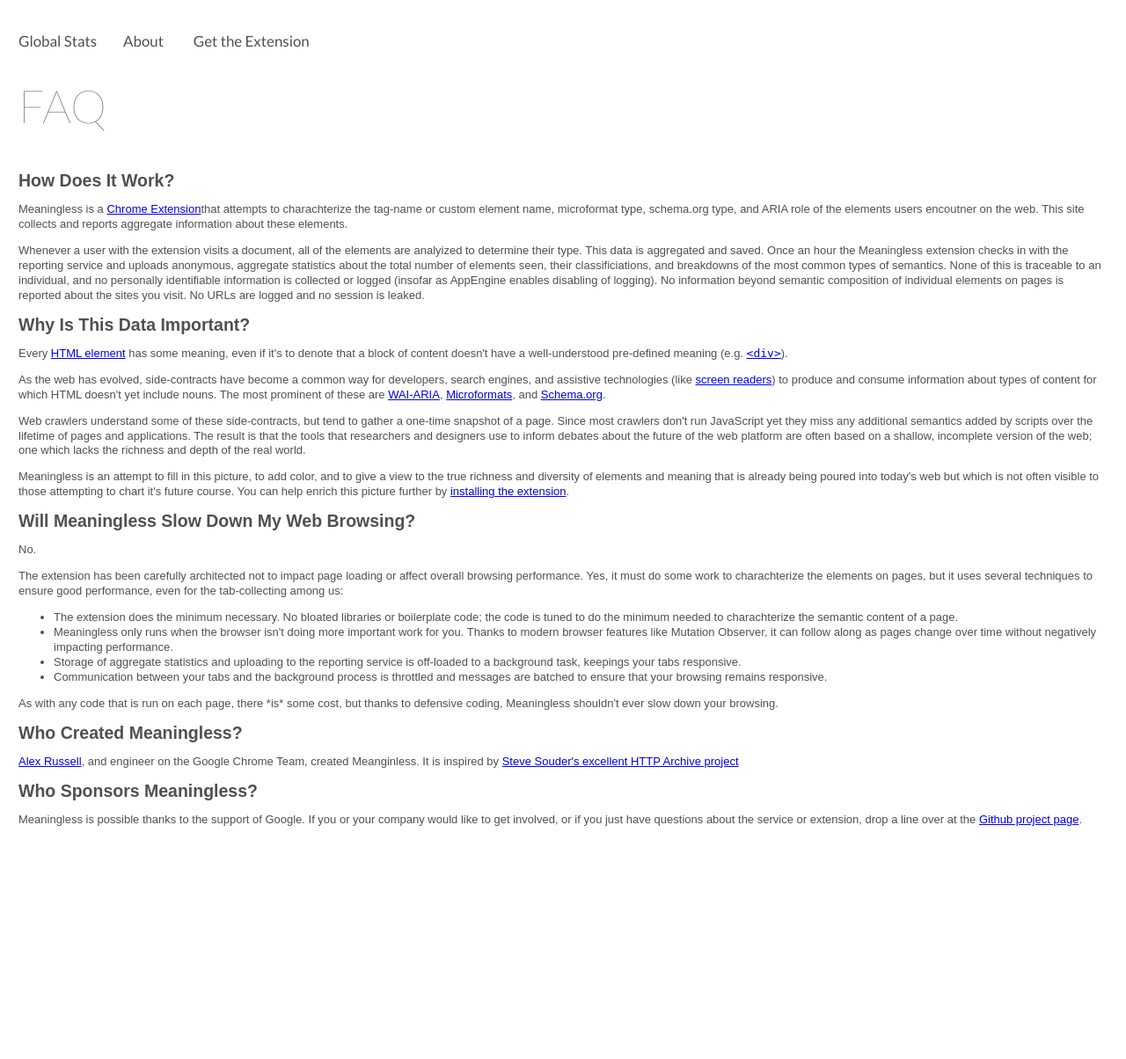
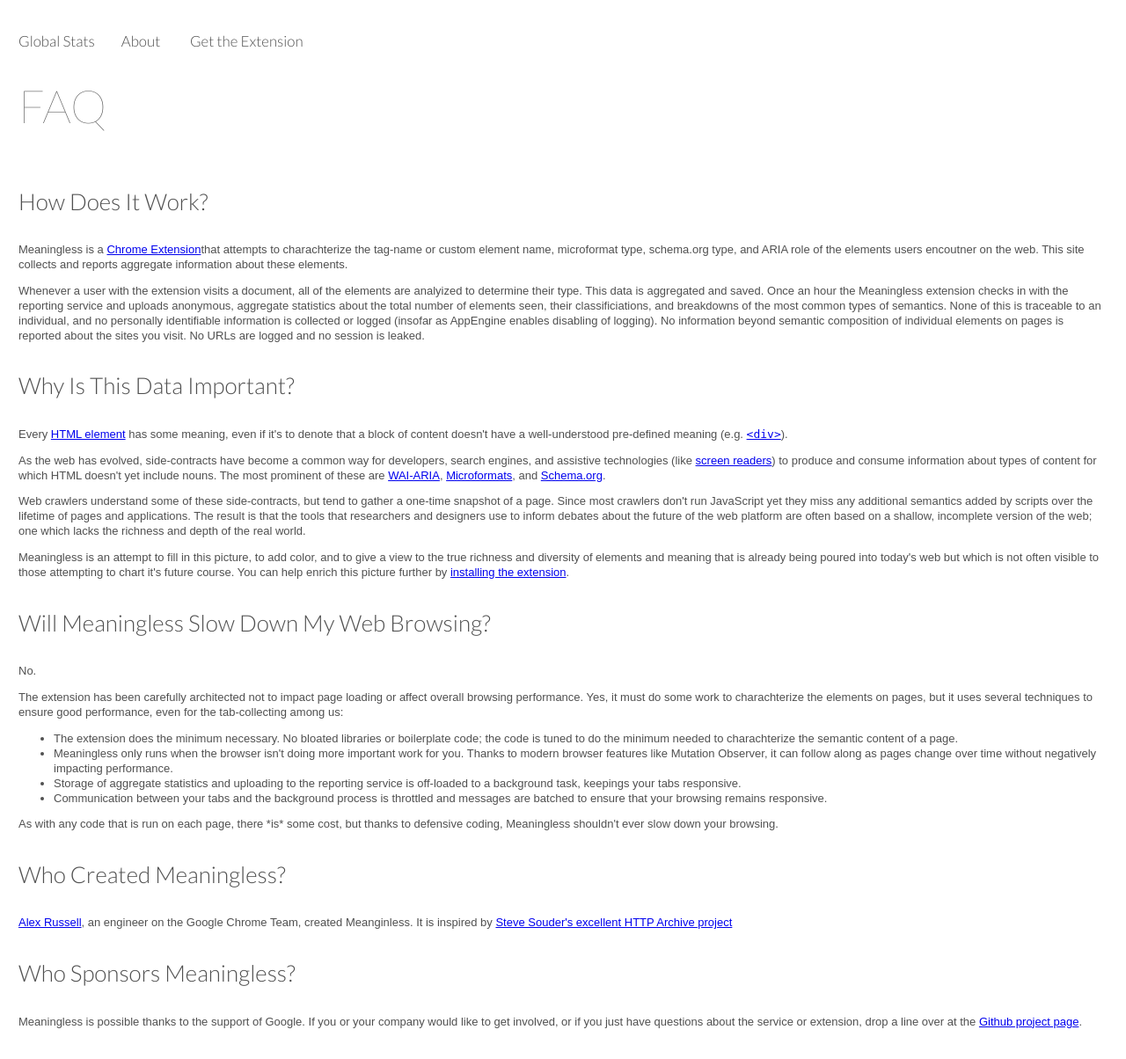
Before and after one commit to slightlyoff/meaningless, a Python web app: template reporting/meaningless-stats/templates/about.html in a window 1280 px wide. Shown: the whole page at 88% size. Before the commit the page ends 939 px from the top, so only its background shows below. Run offline with Jinja, Linux system fonts and the light colour scheme; the template is opened without the code that fills it, so the values that code supplies are empty.

Commit message:
Cleaner L&F, typos, and navigation.

```diff
--- a/reporting/meaningless-stats/static/main.css
+++ b/reporting/meaningless-stats/static/main.css
@@ -25,7 +25,7 @@ nav > ul {
 }
 
 nav > ul > li {
-  font: 400 1.3em/1.5em "Lato";
+  font: 300 1.3em/1.5em "Lato";
   float: left;
   vertical-align: baseline;
   padding: 0 1em;
@@ -61,6 +61,10 @@ body {
   padding: 1em;
 }
 
+body > main > h2 {
+  font: 300 2em/2em "Lato";
+}
+
 table.numberdata > tbody > tr > td:nth-child(n+2) {
   text-align: right;
   font-family: Consolas, monospace;
--- a/reporting/meaningless-stats/templates/about.html
+++ b/reporting/meaningless-stats/templates/about.html
@@ -3,13 +3,13 @@
 {% block title %}<h1>FAQ</h1>{% endblock %}
 
 {% block main %}
-<h2>How Does It Work?</h2>
+<h2><a id="how">How Does It Work?</a></h2>
 
 <p>Meaningless is a <a href="https://chrome.google.com/webstore/detail/meaningless/gmmhpelpfhlofjjolcegdddjadkmincn">Chrome Extension</a>that attempts to charachterize the tag-name or custom element name, microformat type, schema.org type, and ARIA role of the elements users encoutner on the web. This site collects and reports aggregate information about these elements.</p>
 
 <p>Whenever a user with the extension visits a document, all of the elements are analyized to determine their type. This data is aggregated and saved. Once an hour the Meaningless extension checks in with the reporting service and uploads anonymous, aggregate statistics about the total number of elements seen, their classificiations, and breakdowns of the most common types of semantics. None of this is traceable to an individual, and no personally identifiable information is collected or logged (insofar as AppEngine enables disabling of logging). No information beyond semantic composition of individual elements on pages is reported about the sites you visit. No URLs are logged and no session is leaked.</p>
 
-<h2>Why Is This Data Important?</h2>
+<h2><a id="why">Why Is This Data Important?</a></h2>
 
 <p>Every <a href="https://developer.mozilla.org/en-US/docs/HTML/Element">HTML element</a> has some meaning, even if it's to denote that a block of content doesn't have a well-understood pre-defined meaning (e.g. <a href="https://developer.mozilla.org/en-US/docs/HTML/Element/div"><code>&lt;div&gt;</code></a>).</p>
 
@@ -19,7 +19,7 @@
 
 <p>Meaningless is an attempt to fill in this picture, to add color, and to give a view to the true richness and diversity of elements and meaning that is already being poured into today's web but which is not often visible to those attempting to chart it's future course. You can help enrich this picture further by <a href="https://chrome.google.com/webstore/detail/meaningless/gmmhpelpfhlofjjolcegdddjadkmincn">installing the extension</a>.</p>
 
-<h2>Will Meaningless Slow Down My Web Browsing?</h2>
+<h2><a id="slow">Will Meaningless Slow Down My Web Browsing?</a></h2>
 
 <p>No.</p>
 
@@ -38,11 +38,11 @@ even for the tab-collecting among us:</p>
 <p>As with any code that is run on each page, there *is* some cost, but thanks to
 defensive coding, Meaningless shouldn't ever slow down your browsing.</p>
 
-<h2>Who Created Meaningless?</h2>
+<h2><a id="who">Who Created Meaningless?</a></h2>
 
-<p><a href="http://infrequently.org">Alex Russell</a>, and engineer on the Google Chrome Team, created Meanginless. It is inspired by <a href="http://httparchive.org/">Steve Souder's excellent HTTP Archive project</a></p>
+<p><a href="http://infrequently.org">Alex Russell</a>, an engineer on the Google Chrome Team, created Meanginless. It is inspired by <a href="http://httparchive.org/">Steve Souder's excellent HTTP Archive project</a></p>
 
-<h2>Who Sponsors Meaningless?</h2>
+<h2><a id="sponsors">Who Sponsors Meaningless?</a></h2>
 
 <p>Meaningless is possible thanks to the support of Google. If you or your company would like to get involved, or if you just have questions about the service or extension, drop a line over at the <a href="https://github.com/slightlyoff/meaningless">Github project page</a>.</p>
 
--- a/reporting/meaningless-stats/templates/default.html
+++ b/reporting/meaningless-stats/templates/default.html
@@ -3,7 +3,7 @@
 <html>
   <head>
     <!--[if gte IE 9]><!-->
-    <link href="//fonts.googleapis.com/css?family=Lato:100,100italic,400"
+    <link href="//fonts.googleapis.com/css?family=Lato:100,100italic,300"
           media="all" rel="stylesheet" type="text/css">
     <!--<![endif]-->
     <link rel="stylesheet" href="/static/{{ version }}/main.css">
```
